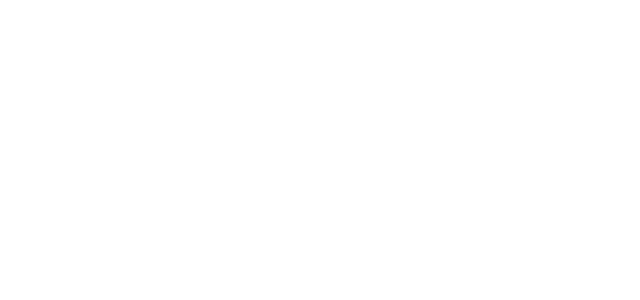
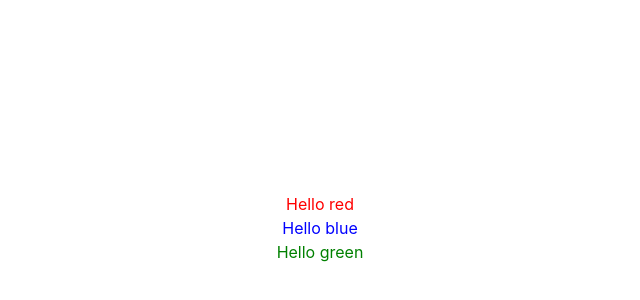
Before and after one commit to devikseong/example-react, a React (Vite) app: page /page4 in a window 1280 px wide. Before the commit this address had no page. Shown: the part 172-472 px from the top of the page, without its empty margins (320-960 px from the left). Built offline with nearby package versions, Linux system fonts and the light colour scheme.

Commit message:
feat: 화면 예제 작업

```diff
--- a/src/App.tsx
+++ b/src/App.tsx
@@ -12,6 +12,8 @@
 import Page2 from './page/advance/page2';
 import Index from './page';
 import Page3 from './page/advance/page3';
+import Page4 from './page/advance/page4';
+import Page5 from './page/advance/page5';
 
 function App() {
   return <BrowserRouter>
@@ -20,6 +22,8 @@
     <Route path="/page1" element={<Page1 />} />
     <Route path="/page2" element={<Page2 />} />
     <Route path="/page3" element={<Page3 />} />
+    <Route path="/page4" element={<Page4 />} />
+    <Route path="/page5" element={<Page5 />} />
   </Routes>
 </BrowserRouter>
 }
--- /dev/null
+++ b/src/page/advance/page4.tsx
@@ -0,0 +1,30 @@
+import { createContext, useContext } from "react"
+
+const ColorContext = createContext("black")
+
+const Page4Context = () => {
+
+    const color = useContext(ColorContext)
+
+    return <div style={{color}}>
+        Hello {color}
+    </div>
+}
+
+const Page4 = () => {
+
+
+    return <div className='flex flex-1 flex-col'>
+        <ColorContext.Provider value="red">
+            <Page4Context/>
+        </ColorContext.Provider>
+        <ColorContext.Provider value="blue">
+            <Page4Context/>
+        </ColorContext.Provider>
+        <ColorContext.Provider value="green">
+            <Page4Context/>
+        </ColorContext.Provider>
+    </div>
+}
+
+export default Page4
--- /dev/null
+++ b/src/page/advance/page5.tsx
@@ -0,0 +1,23 @@
+import { createContext, SetStateAction, useContext, useState, Dispatch } from "react"
+
+type TypeCountStateConatext = {
+    count: number,
+    setCount: Dispatch<SetStateAction<number>>
+}
+
+const CountStateContext = createContext({
+    count: 0,
+    setCount: () => {}
+} as TypeCountStateConatext)
+
+const Page5 = () => {
+    const [count, setCount] = useState(0)
+
+    return <div className='flex flex-1 flex-col'>
+        <CountStateContext.Provider value={{count, setCount}} >
+
+        </CountStateContext.Provider>
+    </div>
+}
+
+export default Page5
--- a/src/page/index.tsx
+++ b/src/page/index.tsx
@@ -7,6 +7,8 @@
         <button onClick={() => navigate("/page1")}>page1 useState</button>
         <button onClick={() => navigate("/page2")}>page2 useReducer</button>
         <button onClick={() => navigate("/page3")}>page3 useReducer custom</button>
+        <button onClick={() => navigate("/page4")}>page4 useContext</button>
+        <button onClick={() => navigate("/page5")}>page4 useContext and state</button>
     </div>
 }
 
```
Also changed, not shown: 1 other file (tests, documents, lock files or other folders).
